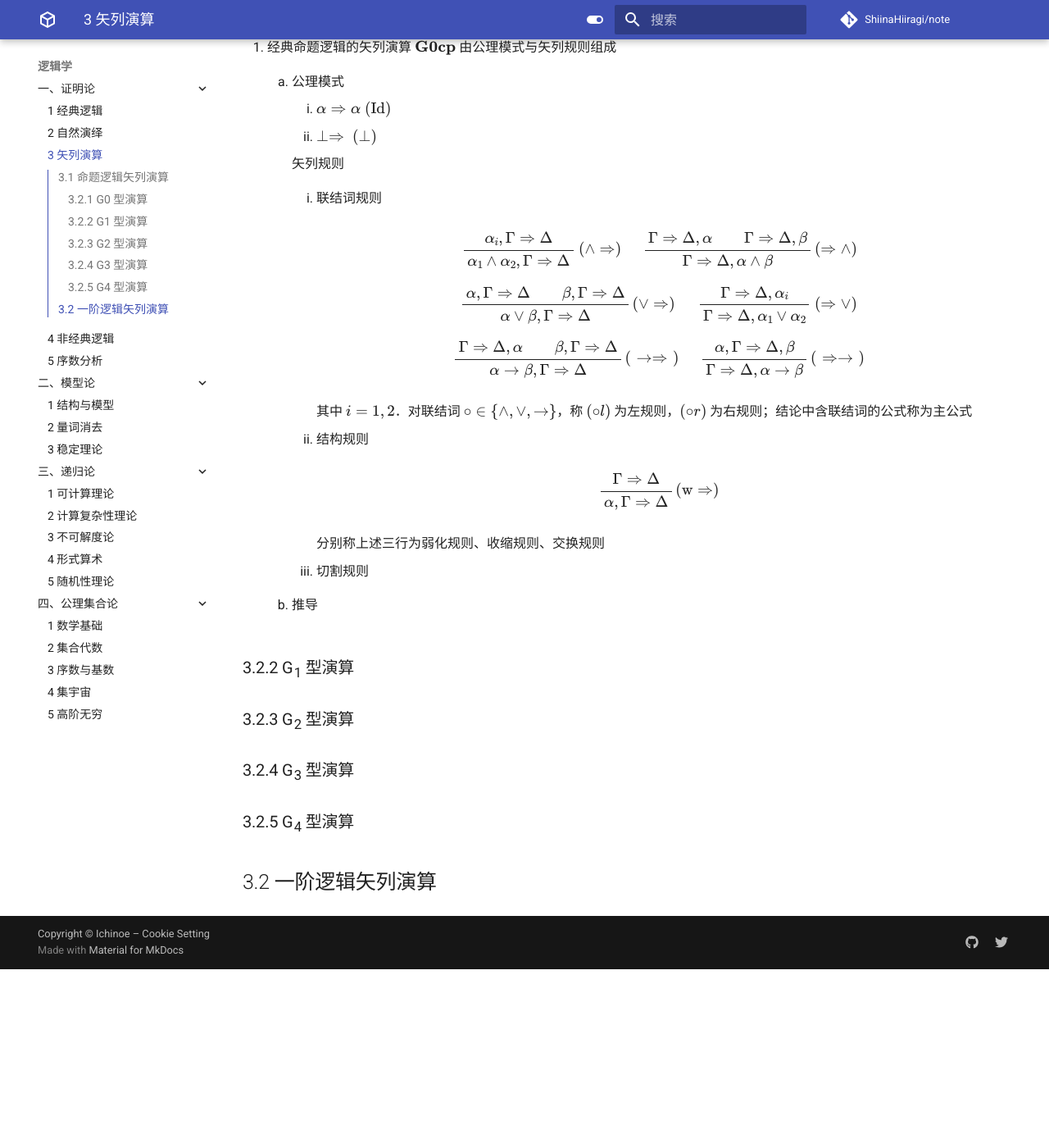
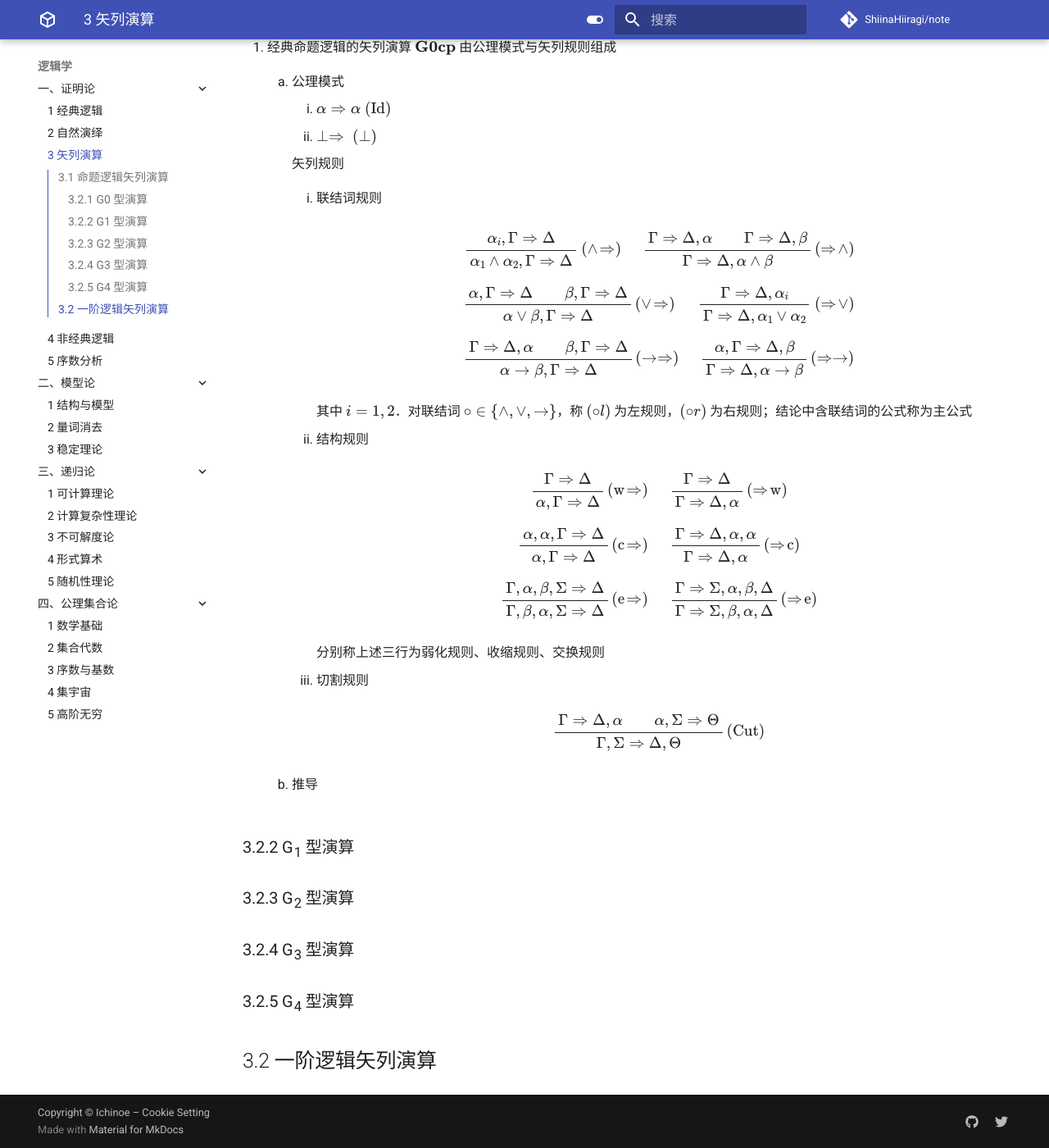
Before and after one commit to ShiinaHiiragi/note, an MkDocs documentation site: the page built from docs/logic/prf/seq.md, in a window 1280 px wide and 1400 px high, scrolled down 773 px. Shown: the whole window at 82% size. Built offline with MkDocs 1.6.1 and Material for MkDocs 9.7.7, drawn with Linux system fonts in a browser that asks for light colours; comment, search, counter and statistics services are not loaded; before the commit the page ends 1955 px from its top, so only the background shows below that.

Commit message:
stage g0

```diff
--- a/docs/logic/prf/seq.md
+++ b/docs/logic/prf/seq.md
@@ -23,41 +23,41 @@
 
         矢列规则
 
-        3. 联结词规则
+        1. 联结词规则
 
             $$
             \displaylines{
                 \begin{prooftree}
                 \AxiomC{$\alpha_i, \Gamma \Rightarrow \Delta$}
-                \RightLabel{ $(\wedge \Rightarrow)$}
+                \RightLabel{ $(\wedge\!\Rightarrow)$}
                 \UnaryInfC{$\alpha_1 \wedge \alpha_2, \Gamma \Rightarrow \Delta$}
                 \end{prooftree} \quad
                 \begin{prooftree}
                 \AxiomC{$\Gamma \Rightarrow \Delta, \alpha$}
                 \AxiomC{$\Gamma \Rightarrow \Delta, \beta$}
-                \RightLabel{ $(\Rightarrow \wedge)$}
+                \RightLabel{ $(\Rightarrow\!\wedge)$}
                 \BinaryInfC{$\Gamma \Rightarrow \Delta, \alpha \wedge \beta$}
                 \end{prooftree} \\[0.5em]
                 \begin{prooftree}
                 \AxiomC{$\alpha, \Gamma \Rightarrow \Delta$}
                 \AxiomC{$\beta, \Gamma \Rightarrow \Delta$}
-                \RightLabel{ $(\vee \Rightarrow)$}
+                \RightLabel{ $(\vee\!\Rightarrow)$}
                 \BinaryInfC{$\alpha \vee \beta, \Gamma \Rightarrow \Delta$}
                 \end{prooftree} \quad
                 \begin{prooftree}
                 \AxiomC{$\Gamma \Rightarrow \Delta, \alpha_i$}
-                \RightLabel{ $(\Rightarrow \vee)$}
+                \RightLabel{ $(\Rightarrow\!\vee)$}
                 \UnaryInfC{$\Gamma \Rightarrow \Delta, \alpha_1 \vee \alpha_2$}
                 \end{prooftree} \\[0.5em]
                 \begin{prooftree}
                 \AxiomC{$\Gamma \Rightarrow \Delta, \alpha$}
                 \AxiomC{$\beta, \Gamma \Rightarrow \Delta$}
-                \RightLabel{ $(\to \Rightarrow)$}
+                \RightLabel{ $(\rightarrow \Rightarrow)$}
                 \BinaryInfC{$\alpha \to \beta, \Gamma \Rightarrow \Delta$}
                 \end{prooftree} \quad
                 \begin{prooftree}
                 \AxiomC{$\alpha, \Gamma \Rightarrow \Delta, \beta$}
-                \RightLabel{ $(\Rightarrow \to)$}
+                \RightLabel{ $(\Rightarrow \rightarrow)$}
                 \UnaryInfC{$\Gamma \Rightarrow \Delta, \alpha \to \beta$}
                 \end{prooftree}
             }
@@ -65,21 +65,55 @@
 
             其中 $i = 1, 2$．对联结词 $\circ \in\{\wedge, \vee, \rightarrow\}$，称 $(\circ l)$ 为左规则，$(\circ r)$ 为右规则；结论中含联结词的公式称为主公式
 
-        4. 结构规则
+        2. 结构规则
 
             $$
             \displaylines{
                 \begin{prooftree}
                 \AxiomC{$\Gamma \Rightarrow \Delta$}
-                \RightLabel{ $(\text{w}\Rightarrow)$}
+                \RightLabel{ $(\text{w}\!\Rightarrow)$}
                 \UnaryInfC{$\alpha, \Gamma \Rightarrow \Delta$}
+                \end{prooftree} \quad
+                \begin{prooftree}
+                \AxiomC{$\Gamma \Rightarrow \Delta$}
+                \RightLabel{ $(\Rightarrow\!\text{w})$}
+                \UnaryInfC{$\Gamma \Rightarrow \Delta, \alpha$}
+                \end{prooftree} \\[0.5em]
+                \begin{prooftree}
+                \AxiomC{$\alpha, \alpha, \Gamma \Rightarrow \Delta$}
+                \RightLabel{ $(\text{c}\!\Rightarrow)$}
+                \UnaryInfC{$\alpha, \Gamma \Rightarrow \Delta$}
+                \end{prooftree} \quad
+                \begin{prooftree}
+                \AxiomC{$\Gamma \Rightarrow \Delta, \alpha, \alpha$}
+                \RightLabel{ $(\Rightarrow\!\text{c})$}
+                \UnaryInfC{$\Gamma \Rightarrow \Delta, \alpha$}
+                \end{prooftree} \\[0.5em]
+                \begin{prooftree}
+                \AxiomC{$\Gamma, \alpha, \beta, \Sigma \Rightarrow \Delta$}
+                \RightLabel{ $(\text{e}\!\Rightarrow)$}
+                \UnaryInfC{$\Gamma, \beta, \alpha, \Sigma \Rightarrow \Delta$}
+                \end{prooftree} \quad
+                \begin{prooftree}
+                \AxiomC{$\Gamma \Rightarrow \Sigma, \alpha, \beta, \Delta$}
+                \RightLabel{ $(\Rightarrow\!\text{e})$}
+                \UnaryInfC{$\Gamma \Rightarrow \Sigma, \beta, \alpha, \Delta$}
                 \end{prooftree}
             }
             $$
 
             分别称上述三行为弱化规则、收缩规则、交换规则
 
-        5. 切割规则
+        3. 切割规则
+
+            $$
+            \begin{prooftree}
+            \AxiomC{$\Gamma \Rightarrow \Delta, \alpha$}
+            \AxiomC{$\alpha,  \Sigma \Rightarrow \Theta$}
+            \RightLabel{ (Cut)}
+            \BinaryInfC{$\Gamma, \Sigma \Rightarrow \Delta, \Theta$}
+            \end{prooftree}
+            $$
 
     2. 推导
 
```
Also changed, not shown: docs/logic/prf/cls.md (+1 -1 lines).
